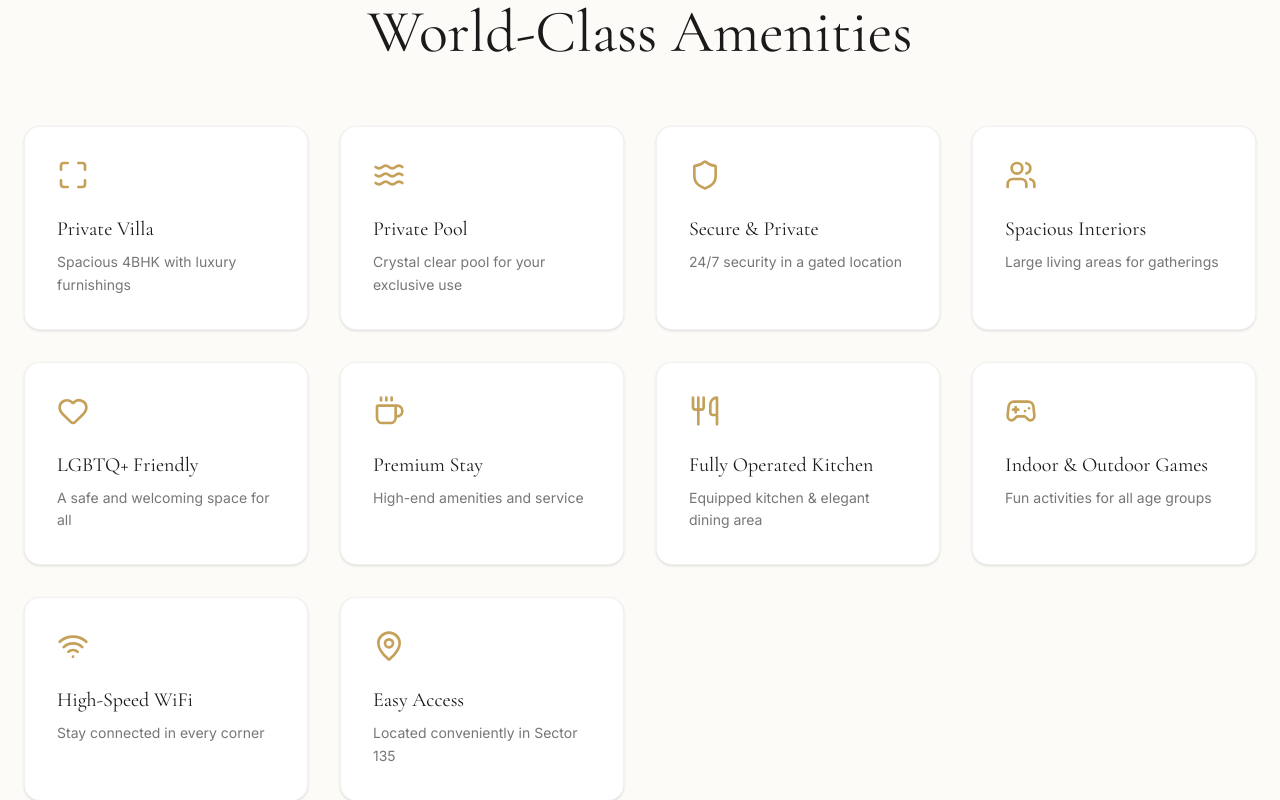
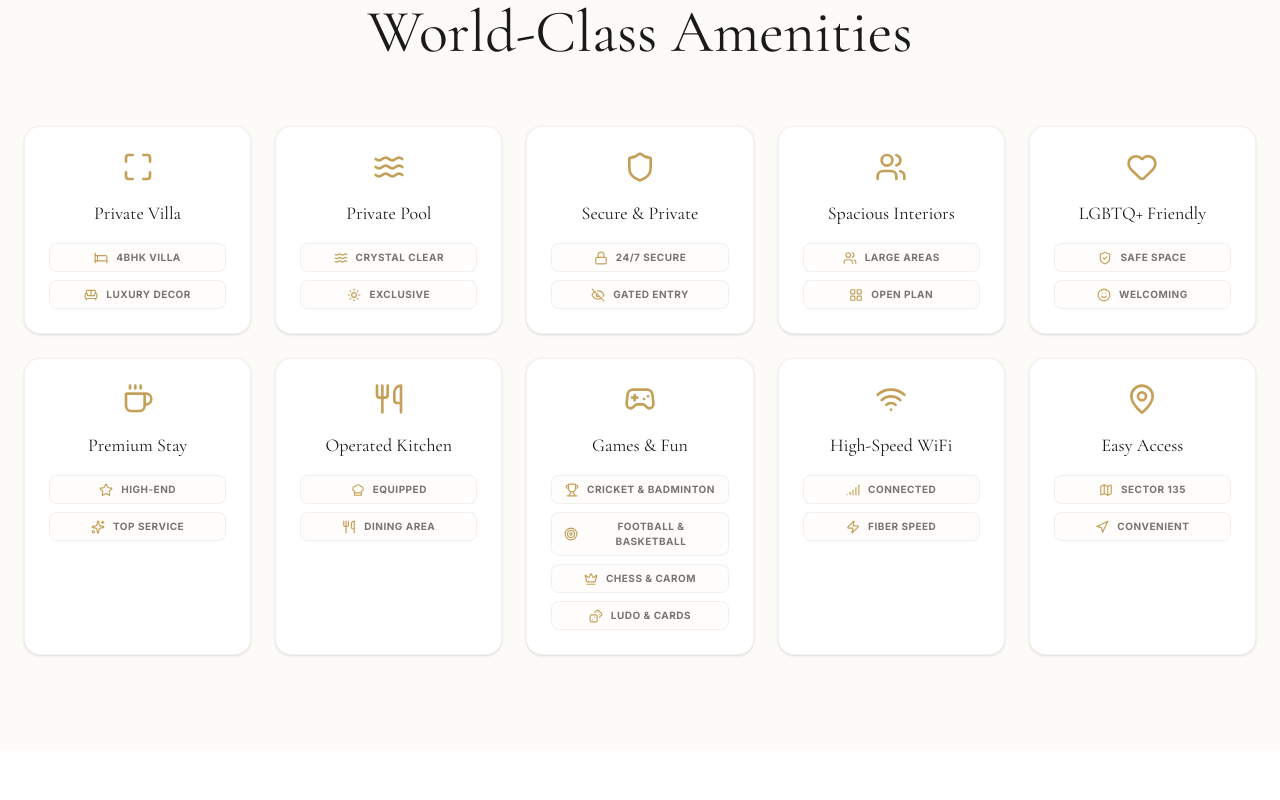
Before and after one commit to anujmittalwp/Unique-Farm-House, a React (Vite) app: page / in a window 1280 px wide. Shown: the part 1840-2640 px from the top of the page. Built offline with nearby package versions, Linux system fonts and the light colour scheme.

Commit message:
fix: Update SEO title and farmhouse description
Corrects a typo in the `index.html` SEO title and enhances the description in `App.tsx` to better reflect the offerings as a "Farm House / Villa Stay". Also adds new icons for potential future use in the UI.

```diff
--- a/index.html
+++ b/index.html
@@ -3,7 +3,7 @@
   <head>
     <meta charset="UTF-8" />
     <meta name="viewport" content="width=device-width, initial-scale=1.0" />
-    <title>Unique Farmhouse in Noida | Farm Stay & Villa Stay Near Delhi NCR | Farm Stay & Vill Stay in Noida</title>
+    <title>Unique Farmhouse in Noida | Farm Stay & Villa Stay Near Delhi NCR | Farm Stay & Villa Stay in Noida</title>
     <meta name="description" content="Book a luxury Farmhouse in Noida for a unique Farm Stay and Villa Stay experience. Perfect Farmhouse Near Delhi & NCR for parties, weekends & events, Haldi Party, Mehndi Party, Sangeet Party, Shaadi & Any Other Party">
     <link rel="icon" type="image/gif" href="https://res.cloudinary.com/dxxd8os4d/image/upload/v1772725088/Unique_Farm_House_Logo_hrzu3e.gif" />
   </head>
--- a/src/App.tsx
+++ b/src/App.tsx
@@ -17,6 +17,22 @@ import {
   User,
   Mail,
   PartyPopper,
+  Bed,
+  Sofa,
+  Sparkles,
+  Sun,
+  Lock,
+  EyeOff,
+  ShieldCheck,
+  Smile,
+  ChefHat,
+  Dices,
+  Trophy,
+  Signal,
+  Zap,
+  Map,
+  Crown,
+  Target,
   Menu,
   X,
   ArrowRight,
@@ -234,7 +250,7 @@ const About = () => {
             viewport={{ once: true }}
           >
             <span className="section-subtitle text-left">The Experience</span>
-            <h2 className="section-title text-left">A Private Sanctuary in the Heart of Noida</h2>
+            <h2 className="section-title text-left">A Private Farm House / Villa Stay in the Heart of Noida</h2>
             <div className="space-y-6 text-luxury-dark/70 text-lg leading-relaxed">
               <p>
                 Unique Farmhouse offers a refined escape from the urban hustle. Our premium 4BHK private villa is designed for those who seek exclusivity, comfort, and a touch of nature without leaving the city.
@@ -262,16 +278,88 @@ const About = () => {
 
 const Amenities = () => {
   const amenities = [
-    { icon: <Maximize size={32} />, title: "Private Villa", desc: "Spacious 4BHK with luxury furnishings" },
-    { icon: <Waves size={32} />, title: "Private Pool", desc: "Crystal clear pool for your exclusive use" },
-    { icon: <Shield size={32} />, title: "Secure & Private", desc: "24/7 security in a gated location" },
-    { icon: <Users size={32} />, title: "Spacious Interiors", desc: "Large living areas for gatherings" },
-    { icon: <Heart size={32} />, title: "LGBTQ+ Friendly", desc: "A safe and welcoming space for all" },
-    { icon: <Coffee size={32} />, title: "Premium Stay", desc: "High-end amenities and service" },
-    { icon: <Utensils size={32} />, title: "Fully Operated Kitchen", desc: "Equipped kitchen & elegant dining area" },
-    { icon: <Gamepad2 size={32} />, title: "Indoor & Outdoor Games", desc: "Fun activities for all age groups" },
-    { icon: <Wifi size={32} />, title: "High-Speed WiFi", desc: "Stay connected in every corner" },
-    { icon: <MapPin size={32} />, title: "Easy Access", desc: "Located conveniently in Sector 135" },
+    {
+      icon: <Maximize size={32} />,
+      title: "Private Villa",
+      features: [
+        { icon: <Bed size={14} />, label: "4BHK Villa" },
+        { icon: <Sofa size={14} />, label: "Luxury Decor" }
+      ]
+    },
+    {
+      icon: <Waves size={32} />,
+      title: "Private Pool",
+      features: [
+        { icon: <Waves size={14} />, label: "Crystal Clear" },
+        { icon: <Sun size={14} />, label: "Exclusive" }
+      ]
+    },
+    {
+      icon: <Shield size={32} />,
+      title: "Secure & Private",
+      features: [
+        { icon: <Lock size={14} />, label: "24/7 Secure" },
+        { icon: <EyeOff size={14} />, label: "Gated Entry" }
+      ]
+    },
+    {
+      icon: <Users size={32} />,
+      title: "Spacious Interiors",
+      features: [
+        { icon: <Users size={14} />, label: "Large Areas" },
+        { icon: <LayoutGrid size={14} />, label: "Open Plan" }
+      ]
+    },
+    {
+      icon: <Heart size={32} />,
+      title: "LGBTQ+ Friendly",
+      features: [
+        { icon: <ShieldCheck size={14} />, label: "Safe Space" },
+        { icon: <Smile size={14} />, label: "Welcoming" }
+      ]
+    },
+    {
+      icon: <Coffee size={32} />,
+      title: "Premium Stay",
+      features: [
+        { icon: <Star size={14} />, label: "High-end" },
+        { icon: <Sparkles size={14} />, label: "Top Service" }
+      ]
+    },
+    {
+      icon: <Utensils size={32} />,
+      title: "Operated Kitchen",
+      features: [
+        { icon: <ChefHat size={14} />, label: "Equipped" },
+        { icon: <Utensils size={14} />, label: "Dining Area" }
+      ]
+    },
+    {
+      icon: <Gamepad2 size={32} />,
+      title: "Games & Fun",
+      features: [
+        { icon: <Trophy size={14} />, label: "Cricket & Badminton" },
+        { icon: <Target size={14} />, label: "Football & Basketball" },
+        { icon: <Crown size={14} />, label: "Chess & Carom" },
+        { icon: <Dices size={14} />, label: "Ludo & Cards" }
+      ]
+    },
+    {
+      icon: <Wifi size={32} />,
+      title: "High-Speed WiFi",
+      features: [
+        { icon: <Signal size={14} />, label: "Connected" },
+        { icon: <Zap size={14} />, label: "Fiber Speed" }
+      ]
+    },
+    {
+      icon: <MapPin size={32} />,
+      title: "Easy Access",
+      features: [
+        { icon: <Map size={14} />, label: "Sector 135" },
+        { icon: <Navigation size={14} />, label: "Convenient" }
+      ]
+    },
   ];
 
   return (
@@ -280,7 +368,7 @@ const Amenities = () => {
         <span className="section-subtitle">Curated For Comfort</span>
         <h2 className="section-title">World-Class Amenities</h2>
 
-        <div className="grid grid-cols-1 sm:grid-cols-2 lg:grid-cols-4 gap-8 mt-16">
+        <div className="grid grid-cols-1 sm:grid-cols-2 lg:grid-cols-5 gap-6 mt-16">
           {amenities.map((item, index) => (
             <motion.div
               key={index}
@@ -288,13 +376,21 @@ const Amenities = () => {
               whileInView={{ opacity: 1, y: 0 }}
               viewport={{ once: true }}
               transition={{ delay: index * 0.1 }}
-              className="bg-white p-8 rounded-2xl shadow-sm border border-black/5 hover:shadow-xl transition-all duration-500 group"
+              className="bg-white p-6 rounded-2xl shadow-sm border border-black/5 hover:shadow-xl transition-all duration-500 group flex flex-col items-center text-center"
             >
-              <div className="text-luxury-gold mb-6 group-hover:scale-110 transition-transform duration-500">
+              <div className="text-luxury-gold mb-4 group-hover:scale-110 transition-transform duration-500">
                 {item.icon}
               </div>
-              <h3 className="text-xl font-serif mb-2">{item.title}</h3>
-              <p className="text-luxury-dark/60 text-sm leading-relaxed">{item.desc}</p>
+              <h3 className="text-lg font-serif mb-4">{item.title}</h3>
+
+              <div className="flex flex-col gap-2 w-full">
+                {item.features.map((feature, fIndex) => (
+                  <div key={fIndex} className="flex items-center justify-center gap-2 px-3 py-1.5 bg-luxury-cream/50 rounded-lg border border-black/5">
+                    <span className="text-luxury-gold">{feature.icon}</span>
+                    <span className="text-[10px] uppercase tracking-wider font-bold text-luxury-dark/60">{feature.label}</span>
+                  </div>
+                ))}
+              </div>
             </motion.div>
           ))}
         </div>
```
